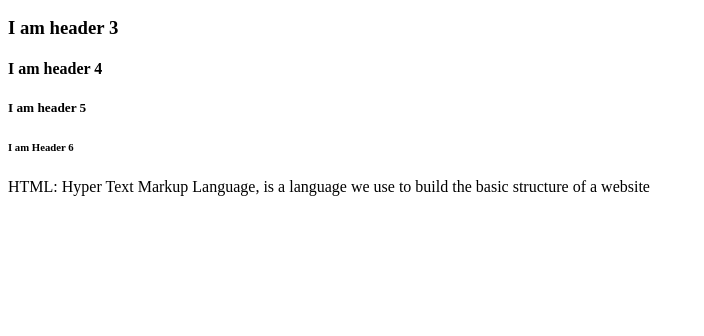
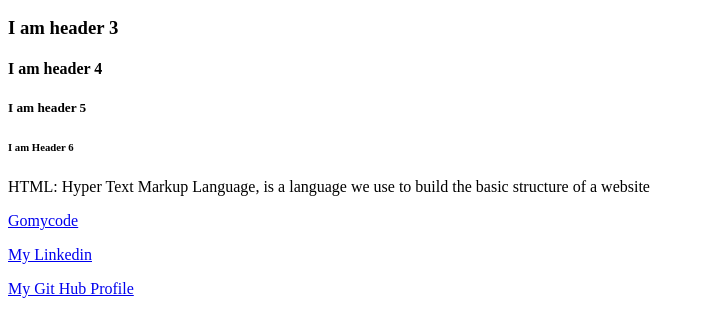
Before and after one commit to akinkunmiidris1905/HTML, a plain HTML site: page index.html in a window 1280 px wide. Shown: the part 136-472 px from the top of the page, without its empty margins (0-704 px from the left). Drawn offline with Linux system fonts and the light colour scheme.

Commit message:
html anchor tags added

```diff
--- a/index.html
+++ b/index.html
@@ -17,6 +17,13 @@
 
         <!-- This is paragraph tag -->
         <p>HTML: Hyper Text Markup Language, is a language we use to build the basic structure of a website</p>
+
+        <!-- This is the anchor tag -->
+        <a href="https://learn.gomycode.co/profile">Gomycode</a>
+        <p></p>
+        <a href="https://www.linkedin.com/mypreferences/d/categories/account">My Linkedin</a>
+        <p></p>
+        <a href="https://github.com/akinkunmiidris1905">My Git Hub Profile</a>
     </body>
 
 </html>
```
